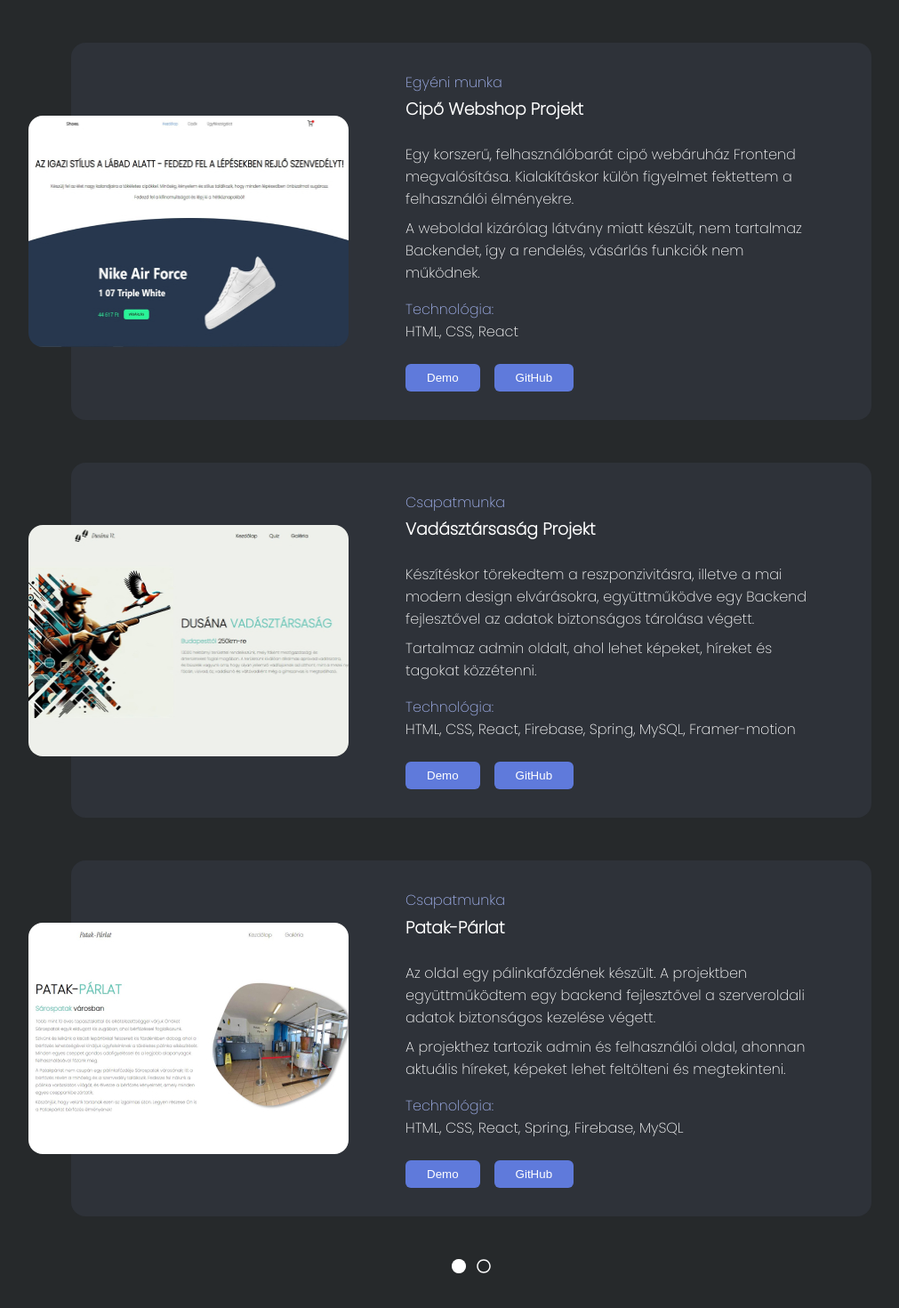
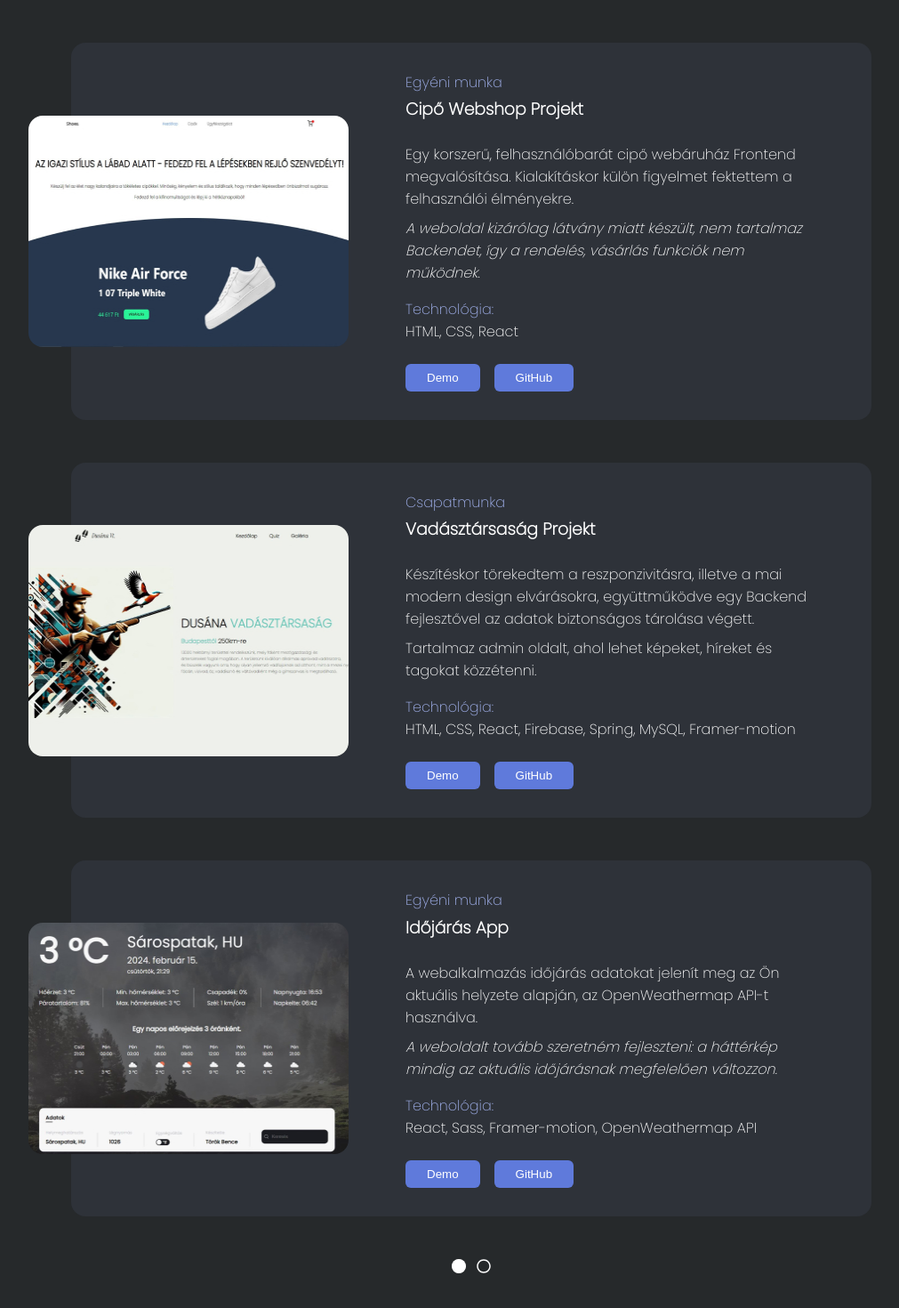
Before and after one commit to Tbence2002/torokbence-portfolio, a React (Create React App) app: page / in a window 1280 px wide. Shown: the part 3042-4512 px from the top of the page at 89% size, without its empty margins (110-1121 px from the left). Built offline with nearby package versions, Linux system fonts and the light colour scheme.

Commit message:
add: new section

```diff
--- a/src/components/Munkaim.jsx
+++ b/src/components/Munkaim.jsx
@@ -4,6 +4,7 @@ import patakparlat from '../assets/patakparlat.jpg'
 import vadasztarsasag from '../assets/vadasztarsasag.jpg'
 import cipowebshop from '../assets/cipowebshop.jpg'
 import mozi from '../assets/mozi.jpg'
+import weatherapp from '../assets/weatherapp.jpg'
 import Slide from './Slide'
 import "./munkaim.css"
 function Munkaim({ next, setNext }) {
@@ -29,7 +30,7 @@ function Munkaim({ next, setNext }) {
                                     <p>Egyéni munka</p>
                                     <h3>Cipő Webshop Projekt</h3>
                                     <p>Egy korszerű, felhasználóbarát cipő webáruház Frontend megvalósítása. Kialakításkor külön figyelmet fektettem a felhasználói élményekre. </p>
-                                    <p className='cipo-text'>A weboldal kizárólag látvány miatt készült, nem tartalmaz Backendet, így a rendelés, vásárlás funkciók nem működnek.</p>
+                                    <p className='italic-text'>A weboldal kizárólag látvány miatt készült, nem tartalmaz Backendet, így a rendelés, vásárlás funkciók nem működnek.</p>
                                     <div className="technologia">
                                         <p>Technológia:</p>
                                         <p>HTML, CSS, React</p>
@@ -68,6 +69,35 @@ function Munkaim({ next, setNext }) {
                             <div className="works-content">
                                 <div className="works-image">
                                     <div className="work">
+                                        <img src={weatherapp} alt="Időjárás App" />
+                                    </div>
+                                </div>
+                                <div className="works-text">
+                                    <p>Egyéni munka</p>
+                                    <h3>Időjárás App</h3>
+                                    <p>A webalkalmazás időjárás adatokat jelenít meg az Ön aktuális helyzete alapján, az OpenWeathermap API-t használva. </p>
+                                    <p className='italic-text'>A weboldalt tovább szeretném fejleszteni: a háttérkép mindig az aktuális időjárásnak megfelelően változzon.  </p>
+                                    <div className="technologia">
+                                        <p>Technológia:</p>
+                                        <p>React, Sass, Framer-motion, OpenWeathermap API</p>
+                                    </div>
+                                    <div className="demo">
+                                        <a href="https://weather-app-tbence2002.vercel.app/" target='_blank' rel="noreferrer"><button>Demo</button></a>
+                                        <a href="https://github.com/Tbence2002/weather_app" target='_blank' rel="noreferrer"><button>GitHub</button></a>
+                                    </div>
+                                </div>
+                            </div>
+                        </ScrollAnimation>
+                        <Slide next={next} setNext={setNext} />
+                    </div>
+                }
+                {
+                    next === 2 &&
+                    <div className="rolam-works">
+                        <ScrollAnimation result="works-box">
+                            <div className="works-content">
+                                <div className="works-image">
+                                    <div className="work">
                                         <img src={patakparlat} alt="Patak-Párlat" />
                                     </div>
                                 </div>
@@ -87,12 +117,6 @@ function Munkaim({ next, setNext }) {
                                 </div>
                             </div>
                         </ScrollAnimation>
-                        <Slide next={next} setNext={setNext} />
-                    </div>
-                }
-                {
-                    next === 2 &&
-                    <div className="rolam-works">
                         <ScrollAnimation result="works-box">
                             <div className="works-content">
                                 <div className="works-image">
```
